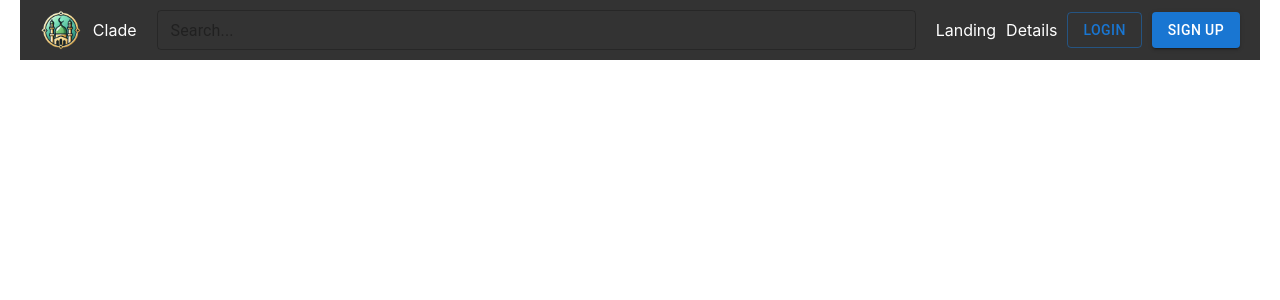
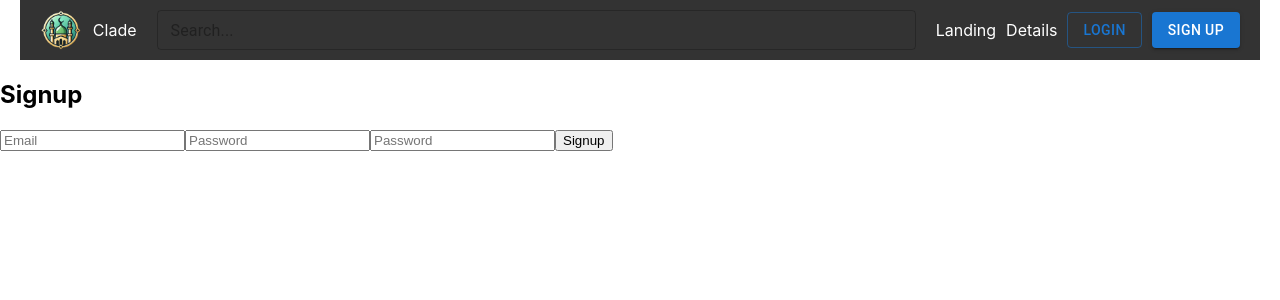
Before and after one commit to smoltafet/cladecrowd, a React (Create React App) app in the folder my-app/: page /register in a window 1280 px wide. Shown: the top 300 px of the page. Built offline with nearby package versions, Linux system fonts and the light colour scheme.

Commit message:
login and signup

```diff
--- a/my-app/src/App.js
+++ b/my-app/src/App.js
@@ -1,4 +1,5 @@
-import logo from './logo.svg';
+// import logo from './logo.svg';
+import React from 'react';
 import './App.css';
 import {
   Route,
@@ -6,16 +7,20 @@ import {
 } from 'react-router-dom';
 import LandingPage from './pages/LandingPage';
 import DetailsPage from './pages/Details/DetailsPage';
-import Auth from './pages/auth';
+// import Auth from './pages/auth';
+import LoginPage from "./pages/auth/LoginPage";
+import RegisterPage from "./pages/auth/RegisterPage";
 import Header from './components/Header';
 
 function App() {
   return (
     <>
-      <Header /> {/* Add the Header component here */}
+      <Header />
       <Routes>
-        <Route path="/" element={<LandingPage />} />
-        <Route path="/details" element={<DetailsPage />} />
+            <Route path="/" element={<LandingPage />} />
+            <Route path="/details" element={<DetailsPage />} />
+            <Route path="/login" element={<LoginPage />} />
+            <Route path="/register" element={<RegisterPage />} />
       </Routes>
     </>
   );
--- a/my-app/src/Firebase.js
+++ b/my-app/src/Firebase.js
@@ -1,11 +1,9 @@
 // Import the functions you need from the SDKs you need
 import { initializeApp } from "firebase/app";
 import { getAnalytics } from "firebase/analytics";
+import {getAuth} from "firebase/auth";
 // TODO: Add SDKs for Firebase products that you want to use
-// https://firebase.google.com/docs/web/setup#available-libraries
 
-// Your web app's Firebase configuration
-// For Firebase JS SDK v7.20.0 and later, measurementId is optional
 const firebaseConfig = {
   apiKey: "AIzaSyCCnNx4j16PlDNVXMd2LSbfp5MeNgCZuFE",
   authDomain: "masjit-1155c.firebaseapp.com",
@@ -19,3 +17,4 @@ const firebaseConfig = {
 // Initialize Firebase
 const app = initializeApp(firebaseConfig);
 const analytics = getAnalytics(app);
+export const auth = getAuth(app);
--- a/my-app/src/components/Header.js
+++ b/my-app/src/components/Header.js
@@ -8,8 +8,8 @@ const Header = () => {
       display: 'flex',
       alignItems: 'center',
       justifyContent: 'space-between',
-      padding: '10px 20px', // Added vertical padding
-      margin: '0 20px', // Added horizontal margin
+      padding: '10px 20px',
+      margin: '0 20px',
       backgroundColor: '#333',
       color: 'white',
     },
@@ -33,7 +33,7 @@ const Header = () => {
     },
     searchBar: {
       flexGrow: 1,
-      margin: '0 20px', // Center the search bar by adding horizontal margin
+      margin: '0 20px',
     },
     '@media (max-width: 600px)': {
       navbarLinks: {
@@ -60,8 +60,16 @@ const Header = () => {
       <div style={styles.navbarLinks}>
         <Link to="/" style={{ color: 'white', textDecoration: 'none' }}>Landing</Link>
         <Link to="/details" style={{ color: 'white', textDecoration: 'none' }}>Details</Link>
-        <Button variant="outlined" color="primary" size='medium'>Login</Button>
-        <Button variant="contained" color="primary" size='medium'>Sign Up</Button>
+        <Link to="/login" style={{ textDecoration: 'none' }}>
+          <Button variant="outlined" color="primary" size='medium'>
+            Login
+          </Button>
+        </Link>
+        <Link to="/register" style={{ textDecoration: 'none' }}>
+          <Button variant="contained" color="primary" size='medium'>
+            Sign Up
+          </Button>
+        </Link>
       </div>
       <IconButton style={styles.menuButton} color="inherit">
         <span className="material-icons">menu</span>
--- a/my-app/src/pages/auth/LoginPage.js
+++ b/my-app/src/pages/auth/LoginPage.js
@@ -0,0 +1,48 @@
+// src/Login.js
+import React, { useState } from 'react';
+import { signInWithEmailAndPassword } from 'firebase/auth';
+import { auth } from '../../Firebase';
+import { useNavigate } from 'react-router-dom';
+
+
+const LoginPage = () => {
+  const [email, setEmail] = useState('');
+  const [password, setPassword] = useState('');
+  const navigate = useNavigate();
+
+  const handleLogin = async (e) => {
+    e.preventDefault();
+    try {
+      await signInWithEmailAndPassword(auth, email, password);
+      alert('User logged in successfully!');
+      navigate('/'); // Redirect to home or another page
+    } catch (error) {
+      console.error('Error logging in:', error.message);
+    }
+  };
+
+  return (
+    <div>
+      <h2>Login</h2>
+      <form onSubmit={handleLogin}>
+        <input
+          type="email"
+          placeholder="Email"
+          value={email}
+          onChange={(e) => setEmail(e.target.value)}
+          required
+        />
+        <input
+          type="password"
+          placeholder="Password"
+          value={password}
+          onChange={(e) => setPassword(e.target.value)}
+          required
+        />
+        <button type="submit">Login</button>
+      </form>
+    </div>
+  );
+};
+
+export default LoginPage;
--- a/my-app/src/pages/auth/RegisterPage.js
+++ b/my-app/src/pages/auth/RegisterPage.js
@@ -0,0 +1,54 @@
+import React, { useState } from 'react';
+import { createUserWithEmailAndPassword } from 'firebase/auth';
+import { auth } from '../../Firebase';
+import { useNavigate } from 'react-router-dom';
+
+const RegisterPage = () => {
+  const [email, setEmail] = useState('');
+  const [password, setPassword] = useState('');
+  const navigate = useNavigate();
+
+
+  const handleSignup = async (e) => {
+    e.preventDefault();
+    try {
+      await createUserWithEmailAndPassword(auth, email, password);
+      alert('User signed up successfully!');
+      navigate('/login'); // Redirect to login page after signup
+    } catch (error) {
+      console.error('Error signing up:', error.message);
+    }
+  };
+
+  return (
+    <div>
+      <h2>Signup</h2>
+      <form onSubmit={handleSignup}>
+        <input
+            type="email"
+            placeholder="Email"
+            value={email}
+            onChange={(e) => setEmail(e.target.value)}
+            required
+        />
+        <input
+            type="password"
+            placeholder="Password"
+            value={password}
+            onChange={(e) => setPassword(e.target.value)}
+            required
+        />
+        <input
+            type="password"
+            placeholder="Password"
+            value={password}
+            onChange={(e) => setPassword(e.target.value)}
+            required
+        />
+        <button type="submit">Signup</button>
+      </form>
+    </div>
+  );
+};
+
+export default RegisterPage;
```
